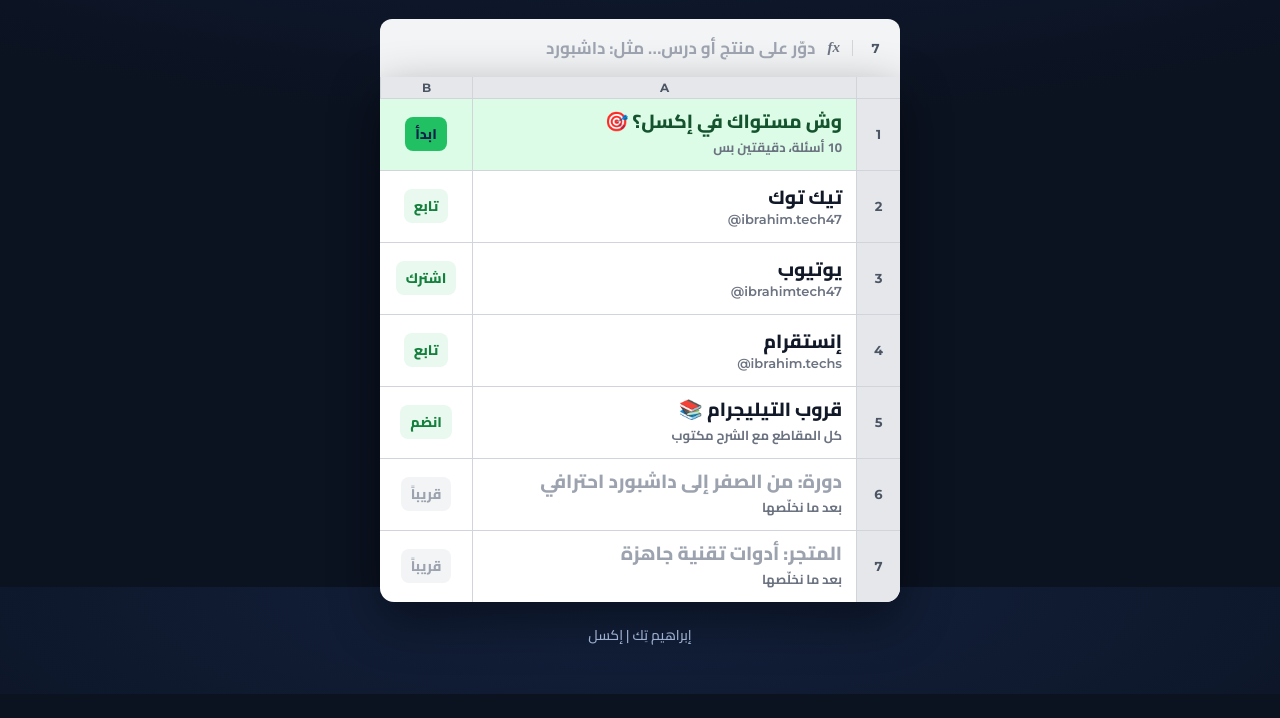
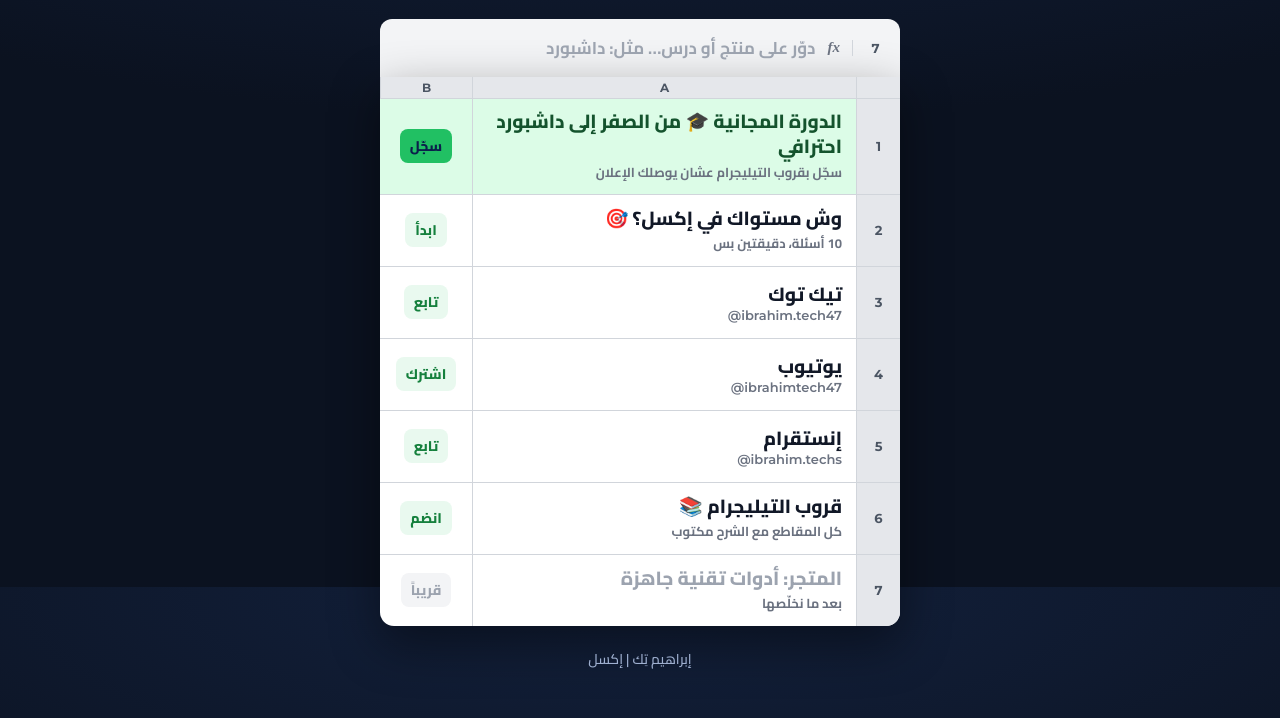
Before and after one commit to ALeisawi/ibrahimtech-media, a plain HTML site: page index.html in a window 1280 px wide. Shown: the part 213-931 px from the top of the page. Before the commit the page ends 907 px from the top, so only its background shows below. Drawn offline with Linux system fonts and the light colour scheme.

Commit message:
Links page: free course signup row on top
Co-Authored-By: Claude Opus 5.5 <noreply@anthropic.com>
Claude-Session: https://claude.ai/code/session_019XB4xXcRFHSUHdLHV5W6QP

```diff
--- a/index.html
+++ b/index.html
@@ -75,36 +75,36 @@ div.row.soon .b span{background:#f3f4f6;color:#9ca3af}
     <div class="sheet">
       <div class="colh" aria-hidden="true"><span></span><span>A</span><span>B</span></div>
 
-      <a class="row main" href="quiz/" data-fx="اختبر مستواك في إكسل" data-k="اختبار مستوى quiz test">
+      <a class="row main" href="https://t.me/+35pTzyu2hesxZDA0" target="_blank" rel="noopener" data-fx="سجّل في الدورة المجانية" data-k="دورة كورس مجانية مكثفة داشبورد تسجيل سجل">
         <span class="rn">1</span>
+        <span class="a"><strong>الدورة المجانية 🎓 من الصفر إلى داشبورد احترافي</strong><small style="direction:rtl;font-family:var(--ar)">سجّل بقروب التيليجرام عشان يوصلك الإعلان</small></span>
+        <span class="b"><span>سجّل</span></span>
+      </a>
+      <a class="row" href="quiz/" data-fx="اختبر مستواك في إكسل" data-k="اختبار مستوى quiz test">
+        <span class="rn">2</span>
         <span class="a"><strong>وش مستواك في إكسل؟ 🎯</strong><small style="direction:rtl;font-family:var(--ar)">10 أسئلة، دقيقتين بس</small></span>
         <span class="b"><span>ابدأ</span></span>
       </a>
       <a class="row" href="https://www.tiktok.com/@ibrahim.tech47" target="_blank" rel="noopener" data-fx="تيك توك" data-k="tiktok تيكتوك مقاطع">
-        <span class="rn">2</span>
+        <span class="rn">3</span>
         <span class="a"><strong>تيك توك</strong><small>@ibrahim.tech47</small></span>
         <span class="b"><span>تابع</span></span>
       </a>
       <a class="row" href="https://www.youtube.com/@ibrahimtech47" target="_blank" rel="noopener" data-fx="يوتيوب" data-k="youtube شورتس قناة">
-        <span class="rn">3</span>
+        <span class="rn">4</span>
         <span class="a"><strong>يوتيوب</strong><small>@ibrahimtech47</small></span>
         <span class="b"><span>اشترك</span></span>
       </a>
       <a class="row" href="https://www.instagram.com/ibrahim.techs/" target="_blank" rel="noopener" data-fx="إنستقرام" data-k="instagram انستا ريلز">
-        <span class="rn">4</span>
+        <span class="rn">5</span>
         <span class="a"><strong>إنستقرام</strong><small>@ibrahim.techs</small></span>
         <span class="b"><span>تابع</span></span>
       </a>
       <a class="row" href="https://t.me/+35pTzyu2hesxZDA0" target="_blank" rel="noopener" data-fx="قروب التيليجرام" data-k="telegram تيليجرام تلقرام قروب مجموعة شرح مكتوب">
-        <span class="rn">5</span>
+        <span class="rn">6</span>
         <span class="a"><strong>قروب التيليجرام 📚</strong><small style="direction:rtl;font-family:var(--ar)">كل المقاطع مع الشرح مكتوب</small></span>
         <span class="b"><span>انضم</span></span>
       </a>
-      <div class="row soon" data-fx="الدورة: قريباً" data-k="دورة كورس داشبورد تعلم من الصفر">
-        <span class="rn">6</span>
-        <span class="a"><strong>دورة: من الصفر إلى داشبورد احترافي</strong><small style="direction:rtl;font-family:var(--ar)">بعد ما نخلّصها</small></span>
-        <span class="b"><span>قريباً</span></span>
-      </div>
       <div class="row soon" data-fx="المتجر: قريباً" data-k="متجر قوالب ملفات جاهزة شراء">
         <span class="rn">7</span>
         <span class="a"><strong>المتجر: أدوات تقنية جاهزة</strong><small style="direction:rtl;font-family:var(--ar)">بعد ما نخلّصها</small></span>
```
